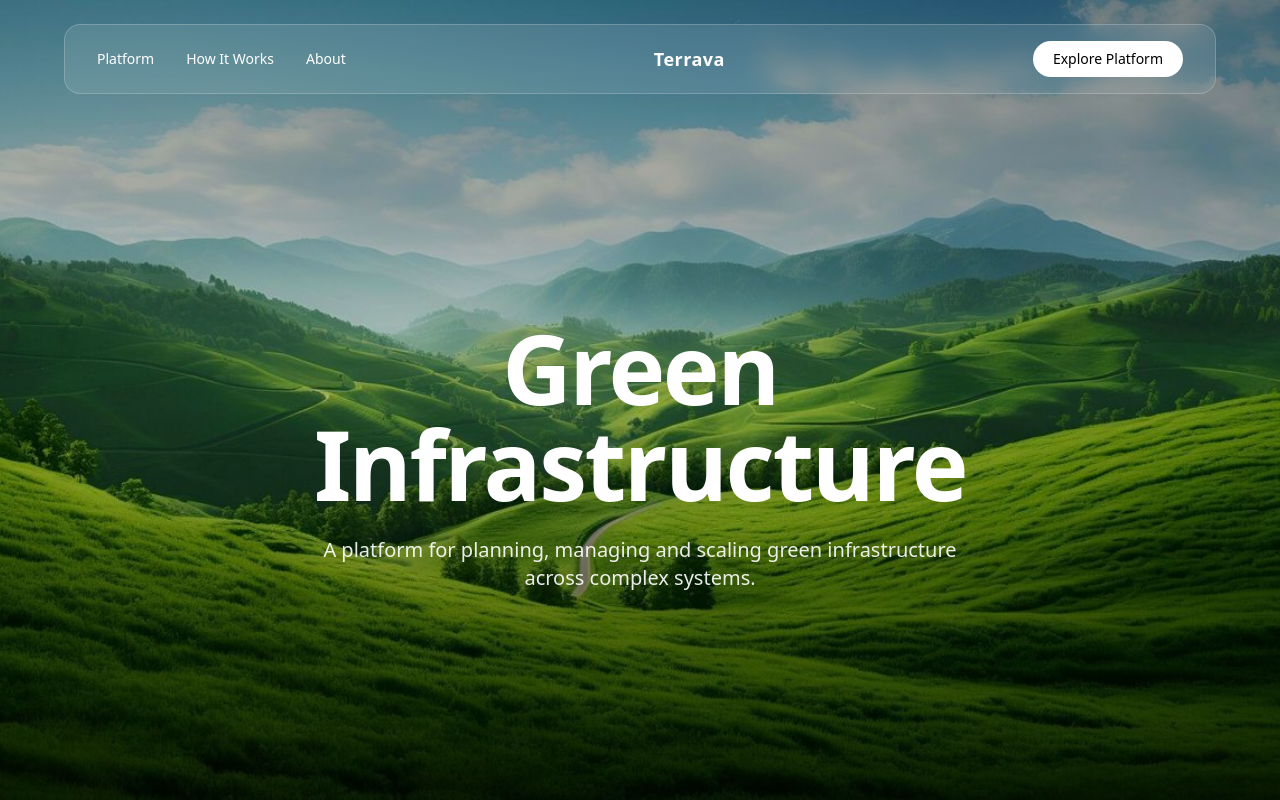
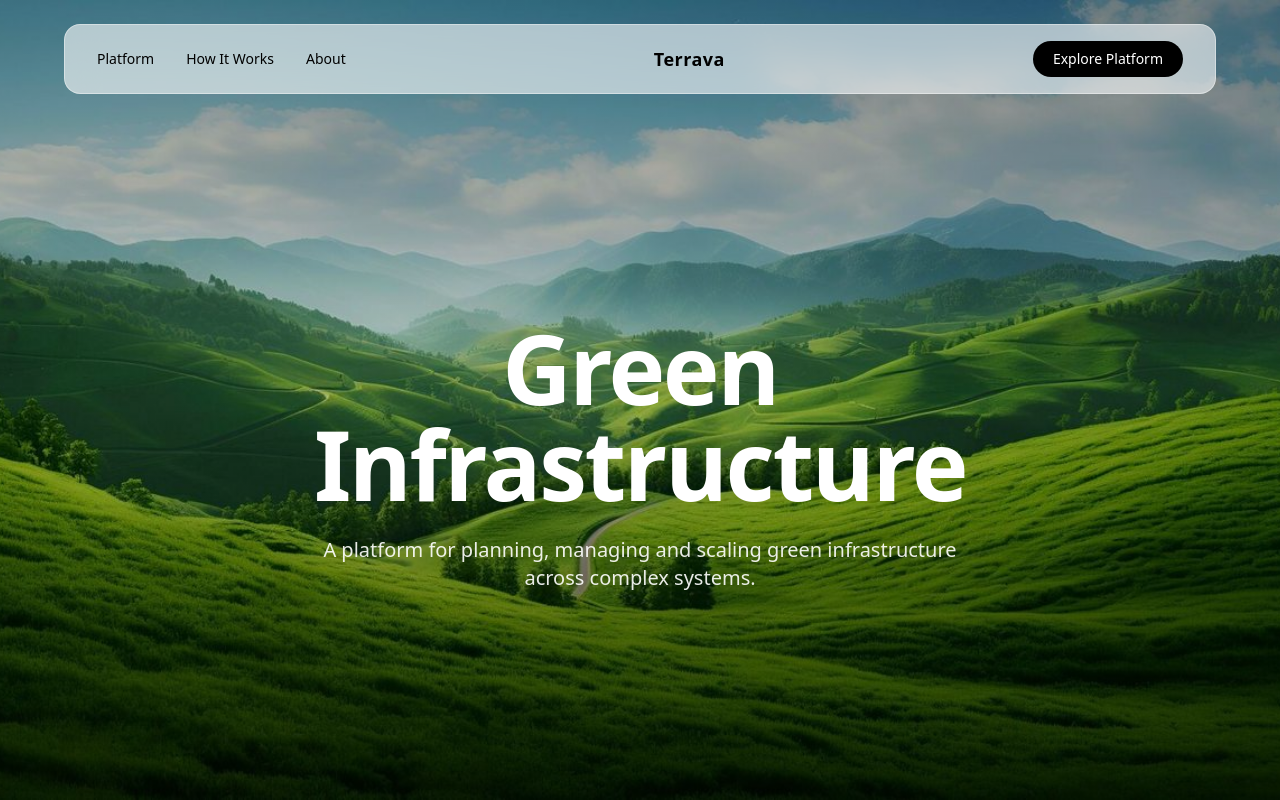
Before and after one commit to madhumithadasarathy/green_infra, a Next.js app: page / in a window 1280 px wide. Shown: the top 800 px of the page. Built offline with nearby package versions, Linux system fonts and the light colour scheme.

Commit message:
Changed navbar elements font color to black

```diff
--- a/src/app/components/Navbar.tsx
+++ b/src/app/components/Navbar.tsx
@@ -21,36 +21,36 @@ export default function Navbar() {
         w-[92%] max-w-6xl
         z-50
         transition-all duration-500
-        ${
-          scrolled
-            ? "bg-white/70 backdrop-blur-xl shadow-lg border border-white/30"
-            : "bg-white/10 backdrop-blur-md border border-white/20"
-        }
         rounded-2xl
         px-8 py-4
         flex justify-between items-center
+        ${
+          scrolled
+            ? "bg-white/90 backdrop-blur-xl shadow-xl border border-black/10"
+            : "bg-white/60 backdrop-blur-lg border border-white/40"
+        }
       `}
     >
       {/* Left Links */}
-      <nav className="hidden md:flex gap-8 text-sm font-medium text-white">
-        <a href="#" className="hover:opacity-70 transition">
+      <nav className="hidden md:flex gap-8 text-sm font-medium text-black">
+        <a href="#" className="hover:opacity-60 transition">
           Platform
         </a>
-        <a href="#" className="hover:opacity-70 transition">
+        <a href="#" className="hover:opacity-60 transition">
           How It Works
         </a>
-        <a href="#" className="hover:opacity-70 transition">
+        <a href="#" className="hover:opacity-60 transition">
           About
         </a>
       </nav>
 
       {/* Center Logo */}
-      <div className="text-lg font-semibold text-white tracking-wide">
+      <div className="text-lg font-semibold text-black tracking-wide">
         Terrava
       </div>
 
       {/* CTA */}
-      <button className="bg-white text-black px-5 py-2 rounded-full text-sm font-medium hover:bg-neutral-200 transition">
+      <button className="bg-black text-white px-5 py-2 rounded-full text-sm font-medium hover:bg-neutral-800 transition">
         Explore Platform
       </button>
     </header>
```
